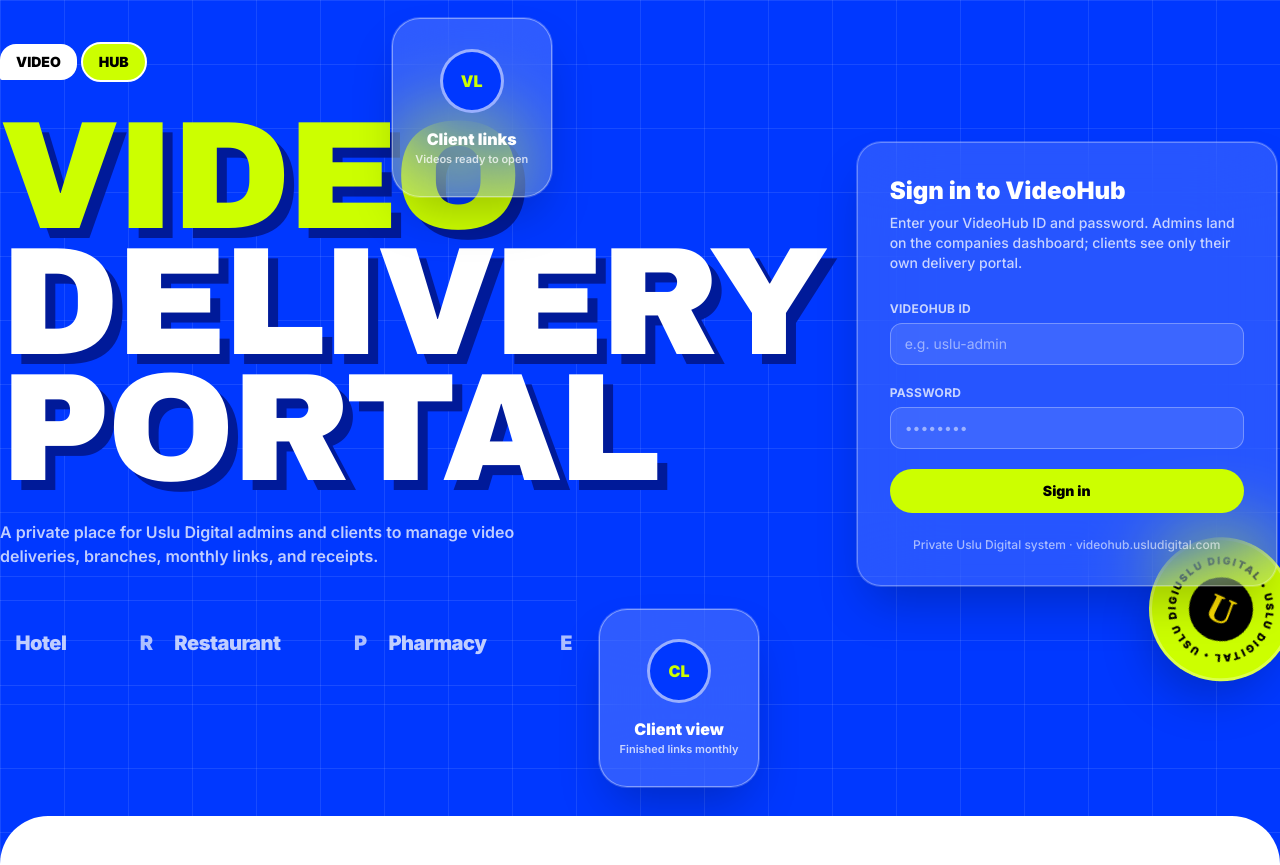
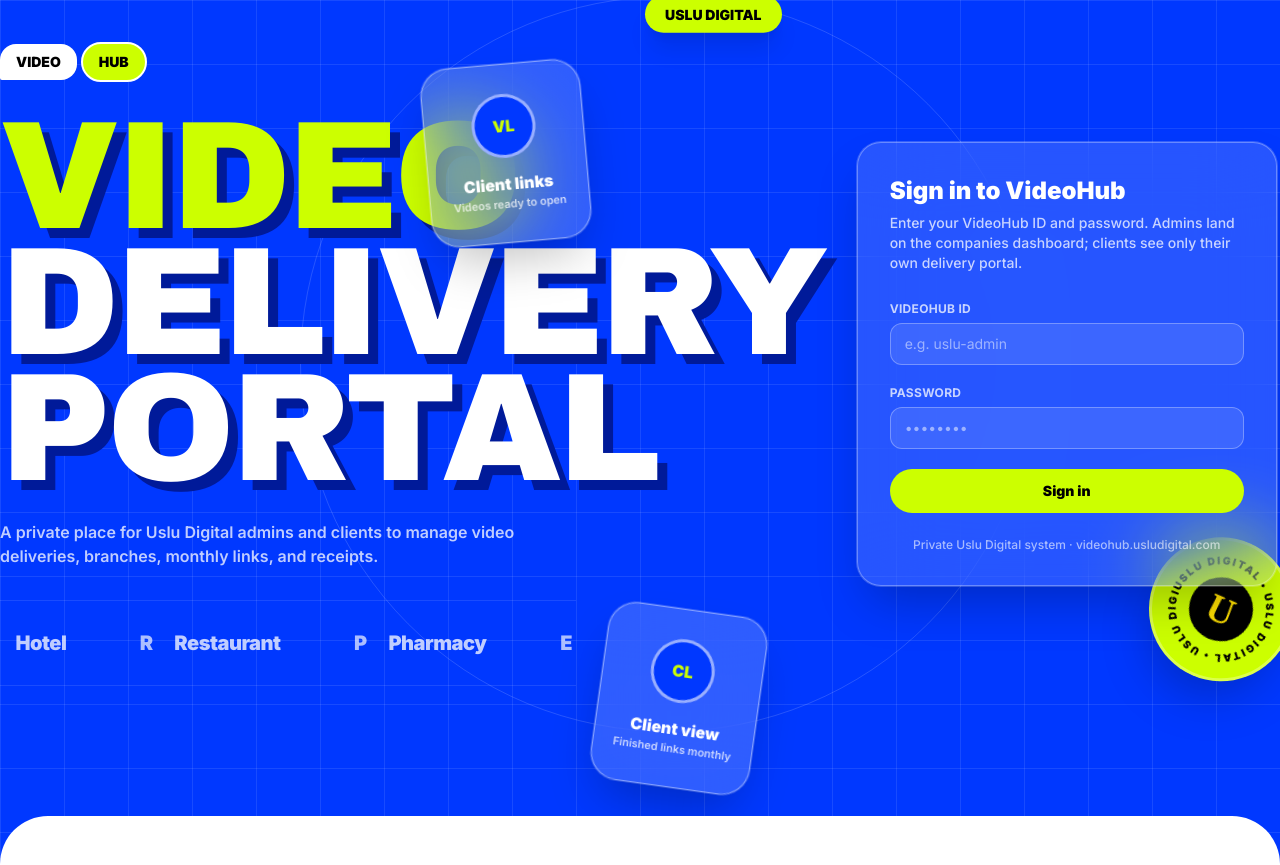
Before and after one commit to edipuslu/videohub, a Next.js app: page /login in a window 1280 px wide. Shown: the top 865 px of the page. Built offline with nearby package versions, Linux system fonts and the light colour scheme.

Commit message:
Polish hero: brand pill, ring, and tilted floating cards
Add the lime "USLU DIGITAL" pill and decorative ring from the
reference design, tilt the "Client view" card to the right, and
reposition "Client links" so it sits over the O in VIDEO.

```diff
--- a/src/components/ui/hero.tsx
+++ b/src/components/ui/hero.tsx
@@ -29,10 +29,13 @@
   detail: string;
   badge: string;
   className?: string;
+  /** Static tilt in degrees; composes with the floating animation. */
+  rotate?: number;
 }
 
-const FloatingGlassCard = ({ label, detail, badge, className }: FloatingGlassCardProps) => (
+const FloatingGlassCard = ({ label, detail, badge, className, rotate = 0 }: FloatingGlassCardProps) => (
   <motion.div
+    style={{ rotate }}
     animate={{ y: [0, -16, 0] }}
     transition={{ duration: 5.5, repeat: Infinity, ease: "easeInOut" }}
     className={`pointer-events-none absolute z-20 hidden md:block ${className ?? ""}`}
@@ -69,8 +72,22 @@
       <div className="pointer-events-none absolute inset-0 bg-[linear-gradient(to_right,#ffffff18_1px,transparent_1px),linear-gradient(to_bottom,#ffffff18_1px,transparent_1px)] bg-[size:4rem_4rem]" />
 
       <main className="relative z-10 flex min-h-[102vh] w-full items-center justify-center px-5 pb-36 pt-10 md:min-h-[112vh] md:pb-52">
-        <section className="grid w-full max-w-6xl items-center gap-8 lg:grid-cols-[1fr_420px] lg:-translate-x-10 xl:-translate-x-16">
-          <div className="text-center lg:text-left">
+        <section className="relative grid w-full max-w-6xl items-center gap-8 lg:grid-cols-[1fr_420px] lg:-translate-x-10 xl:-translate-x-16">
+          {/* Decorative ring behind the layout */}
+          <div className="pointer-events-none absolute left-[58%] top-1/2 hidden h-[46rem] w-[46rem] -translate-x-1/2 -translate-y-1/2 rounded-full border border-white/15 md:block" />
+
+          {/* Floating brand pill */}
+          <motion.div
+            animate={{ y: [0, -10, 0] }}
+            transition={{ duration: 6, repeat: Infinity, ease: "easeInOut" }}
+            className="pointer-events-none absolute left-[56%] top-[-2.5rem] z-20 hidden md:block"
+          >
+            <span className="whitespace-nowrap rounded-full bg-[#ccff00] px-5 py-2.5 text-sm font-black text-black shadow-xl">
+              USLU DIGITAL
+            </span>
+          </motion.div>
+
+          <div className="relative text-center lg:text-left">
             <div className="mx-auto mb-8 flex w-fit items-center gap-1 lg:mx-0">
               <span className="relative rounded-2xl rounded-bl-sm bg-white px-4 py-2 text-sm font-black text-black">
                 VIDEO
@@ -120,13 +137,15 @@
             label="Client view"
             detail="Finished links monthly"
             badge="CL"
+            rotate={8}
             className="left-[52%] top-[88%]"
           />
           <FloatingGlassCard
             label="Client links"
             detail="Videos ready to open"
             badge="VL"
-            className="left-[34%] top-[-1.5rem] w-28"
+            rotate={-5}
+            className="left-[37%] top-[1.5rem] w-28"
           />
         </section>
       </main>
```
